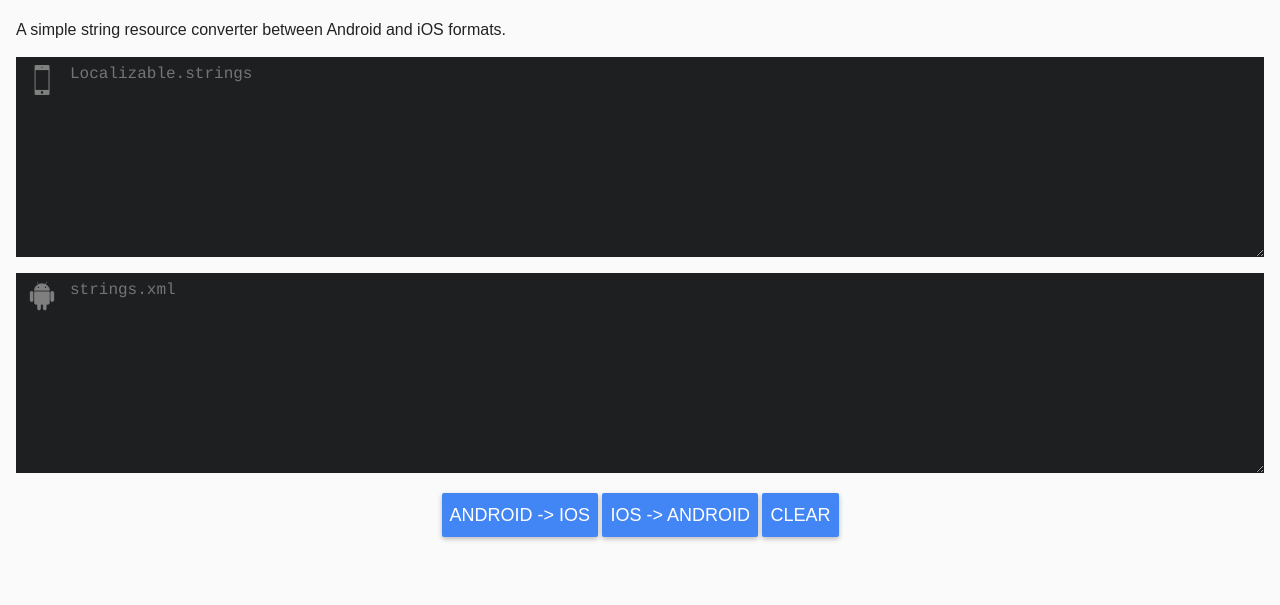
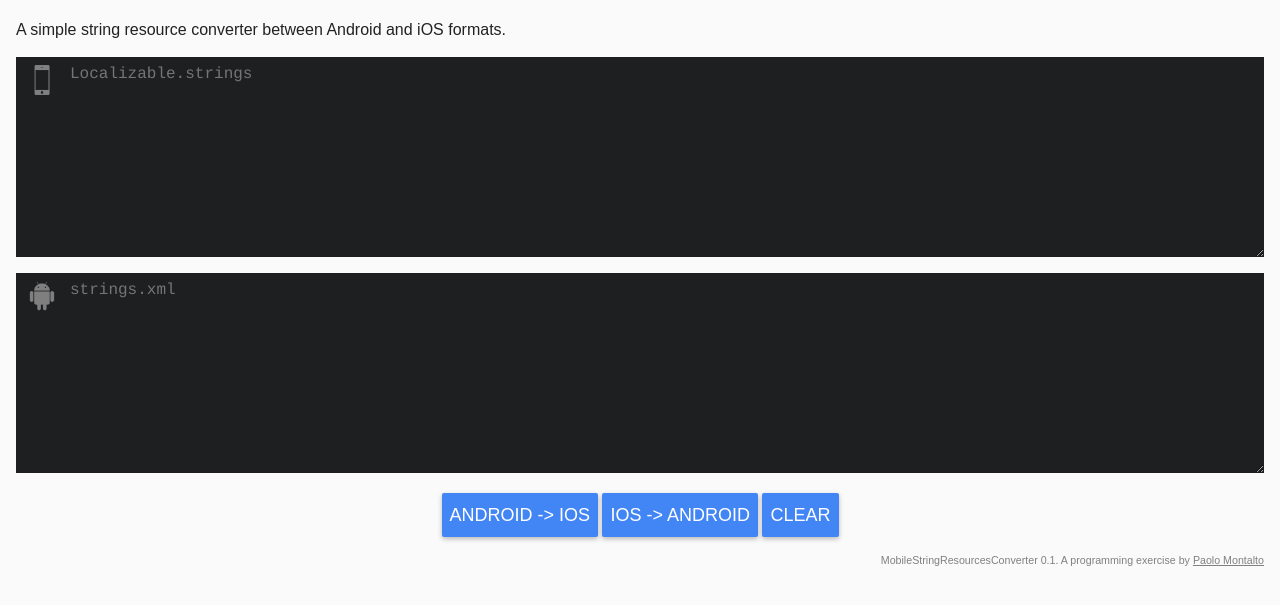
Before and after one commit to xabaras/MobileStringResourcesConverter, a plain HTML site: page index.html in a window 1280 px wide. Shown: the part 85-690 px from the top of the page. Drawn offline with nearby package versions, Linux system fonts and the light colour scheme.

Commit message:
Added footer

```diff
--- a/css/main.css
+++ b/css/main.css
@@ -166,6 +166,19 @@ button
 {
 	margin-top: 20px;
 	text-align: center;
+}
+
+#footer
+{
+	text-align: right;
+    margin-top: 16px;
+    color: gray;
+    font-size: 8pt;
+}
+
+#footer a
+{
+    color: gray;
 }
 
 /* ==========================================================================
--- a/index.html
+++ b/index.html
@@ -35,6 +35,9 @@
 		        <button id="btnClear">Clear</button>
 			</div>
 
+	        <div id="footer">
+	        	MobileStringResourcesConverter 0.1. A programming exercise by <a href="http://www.xabaras.it" target="_blank">Paolo Montalto</a>
+	        <div>
 	        <script src="http://ajax.googleapis.com/ajax/libs/jquery/1.10.2/jquery.min.js"></script>
 	        <script>window.jQuery || document.write('<script src="js/vendor/jquery-1.10.2.min.js"><\/script>')</script>
 	        <script src="js/scripts.js"></script>
```
